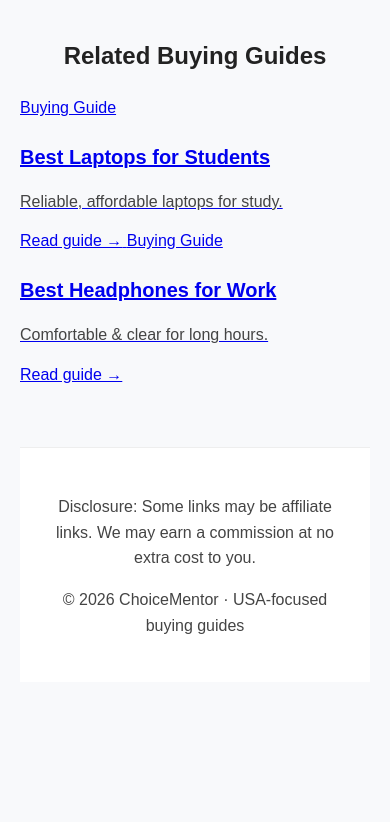
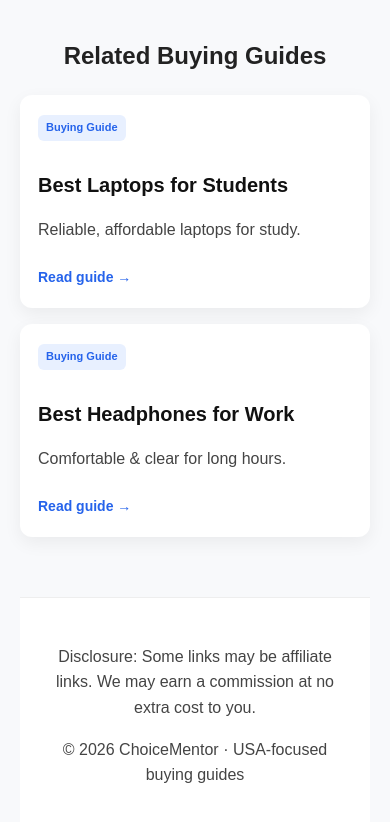
Before and after one commit to Mahmadul-rgb/ChoiceMentor, a plain HTML site: page best-smartphones-under-500.html in a window 390 px wide. Shown: the part 2545-3367 px from the top of the page. Before the commit the page ends 3257 px from the top, so only its background shows below. Drawn offline with Linux system fonts and the light colour scheme.

Commit message:
Update best-smartphones-under-500.html

```diff
--- a/best-smartphones-under-500.html
+++ b/best-smartphones-under-500.html
@@ -111,6 +111,45 @@
 .related-guides .guides-grid {
   max-width: 900px;
   margin: 20px auto 0;
+}
+    .guides-grid {
+  display: grid;
+  grid-template-columns: repeat(auto-fit, minmax(240px, 1fr));
+  gap: 16px;
+}
+
+.guide-card {
+  background: #ffffff;
+  padding: 18px;
+  border-radius: 12px;
+  text-decoration: none;
+  color: #111;
+  box-shadow: 0 6px 18px rgba(0,0,0,0.06);
+  transition: transform 0.2s ease, box-shadow 0.2s ease;
+}
+
+.guide-card:hover {
+  transform: translateY(-4px);
+  box-shadow: 0 10px 25px rgba(0,0,0,0.1);
+}
+
+.guide-badge {
+  display: inline-block;
+  font-size: 11px;
+  font-weight: 600;
+  color: #2563eb;
+  background: #e8f0ff;
+  padding: 4px 8px;
+  border-radius: 6px;
+  margin-bottom: 8px;
+}
+
+.guide-cta {
+  display: inline-block;
+  margin-top: 10px;
+  font-size: 14px;
+  color: #2563eb;
+  font-weight: 600;
 }
   </style>
 </head>
```
